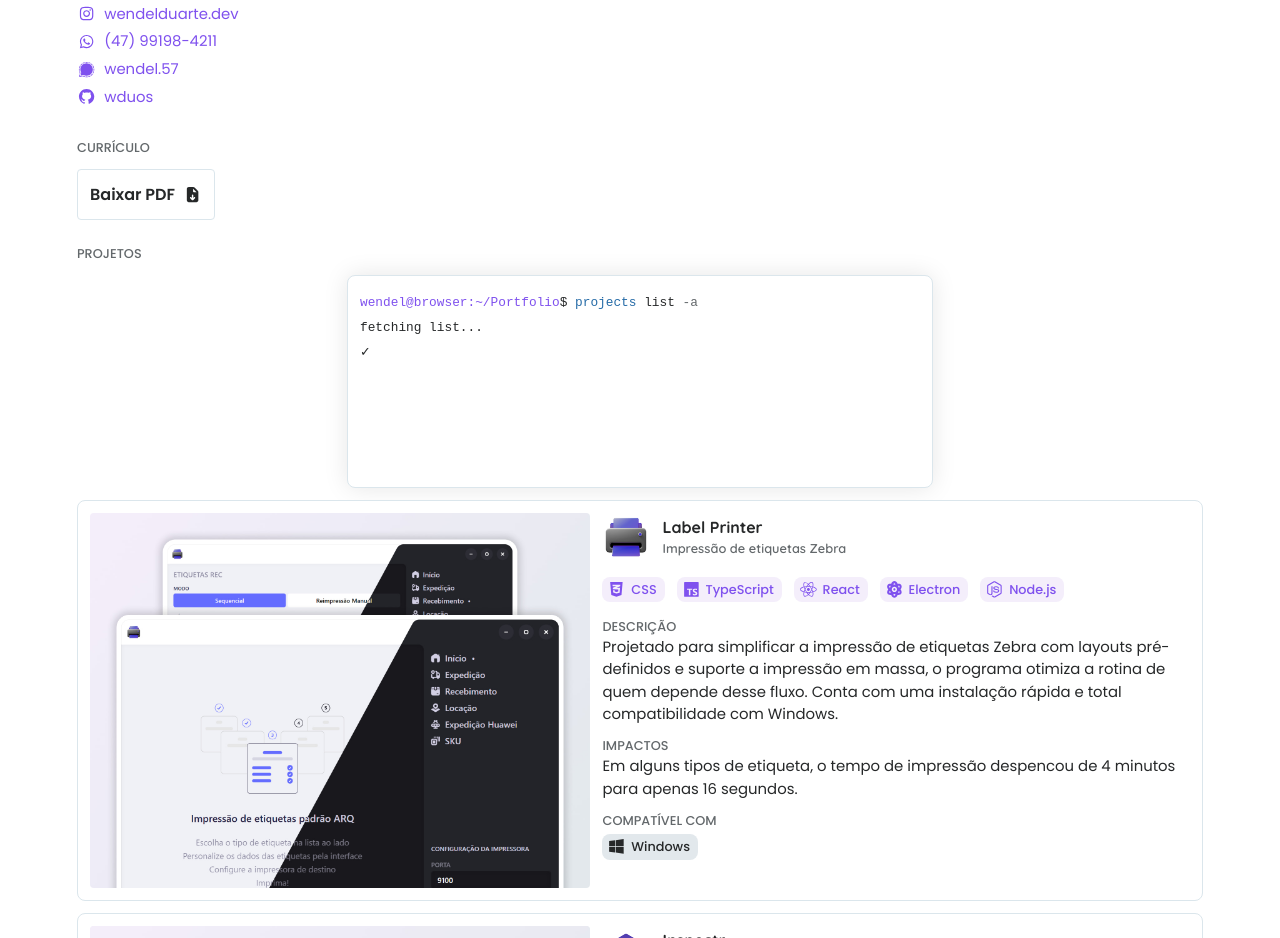
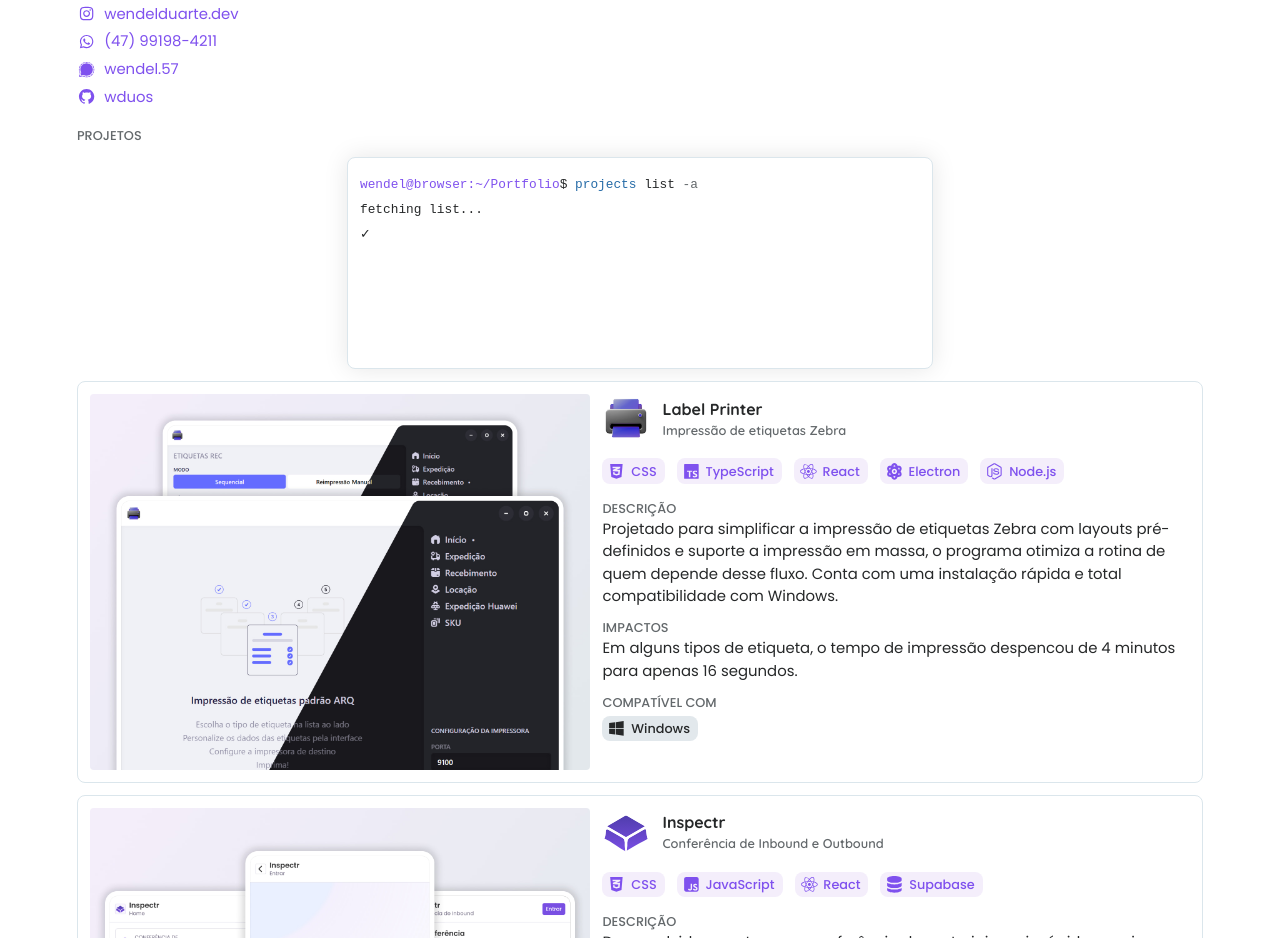
Before and after one commit to wduos/wendelduarte.dev, a React (Vite) app: page / in a window 1280 px wide. Shown: the part 1260-2198 px from the top of the page. Built offline with nearby package versions, Linux system fonts and the light colour scheme; a web font is replaced by a local one.

Commit message:
temporary resume removal

```diff
--- a/src/pages/Home/Home.jsx
+++ b/src/pages/Home/Home.jsx
@@ -459,7 +459,7 @@ export default function Home() {
         </a>
         <br />
 
-        <p className="micro-title mrg-top-1">Currículo</p>
+        {/* <p className="micro-title mrg-top-1">Currículo</p>
         <a
           className="wrp mrg-block d-iflex-center-gap bold"
           href="/wendel.pdf"
@@ -473,7 +473,7 @@ export default function Home() {
           >
             <path d="M128 128C128 92.7 156.7 64 192 64L341.5 64C358.5 64 374.8 70.7 386.8 82.7L493.3 189.3C505.3 201.3 512 217.6 512 234.6L512 512C512 547.3 483.3 576 448 576L192 576C156.7 576 128 547.3 128 512L128 128zM336 122.5L336 216C336 229.3 346.7 240 360 240L453.5 240L336 122.5zM303 505C312.4 514.4 327.6 514.4 336.9 505L400.9 441C410.3 431.6 410.3 416.4 400.9 407.1C391.5 397.8 376.3 397.7 367 407.1L344 430.1L344 344C344 330.7 333.3 320 320 320C306.7 320 296 330.7 296 344L296 430.1L273 407.1C263.6 397.7 248.4 397.7 239.1 407.1C229.8 416.5 229.7 431.7 239.1 441L303.1 505z" />
           </svg>
-        </a>
+        </a> */}
 
         <p className="micro-title mrg-top">Projetos</p>
 
```
